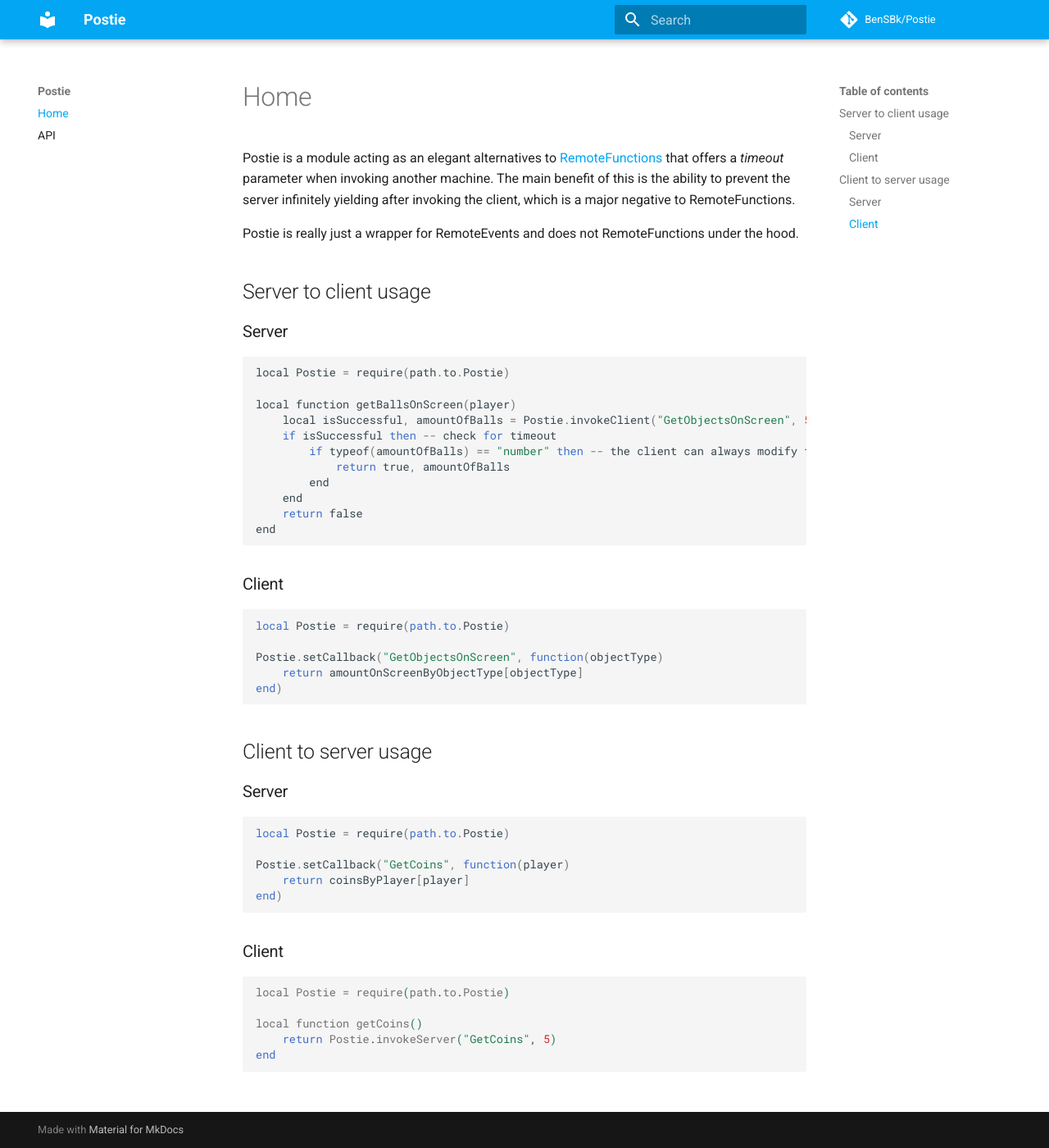
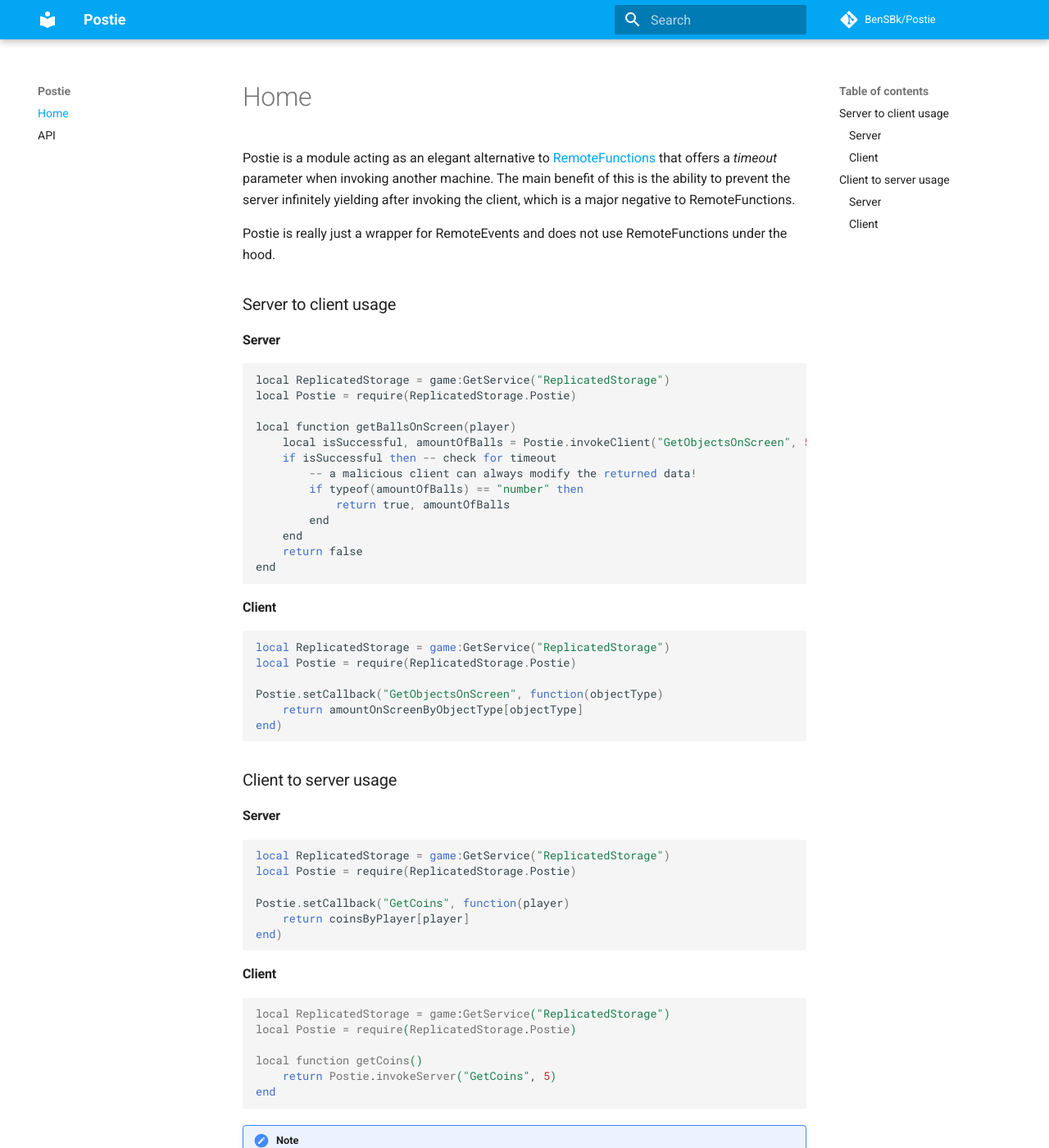
Before and after one commit to sheepish12/Postie, an MkDocs documentation site: the page built from docs/index.md, in a window 1280 px wide and 1400 px high. Shown: the whole window at 82% size. Built offline with MkDocs 1.6.1 and Material for MkDocs 9.7.7, drawn with Linux system fonts in a browser that asks for light colours; comment, search, counter and statistics services are not loaded; some of the changed text lies outside the part shown.

Commit message:
Update index.md

````diff
--- a/docs/index.md
+++ b/docs/index.md
@@ -1,17 +1,19 @@
-Postie is a module acting as an elegant alternatives to [RemoteFunctions](https://developer.roblox.com/en-us/api-reference/class/RemoteFunction) that offers a *timeout* parameter when invoking another machine. The main benefit of this is the ability to prevent the server infinitely yielding after invoking the client, which is a major negative to RemoteFunctions.
+Postie is a module acting as an elegant alternative to [RemoteFunctions](https://developer.roblox.com/en-us/api-reference/class/RemoteFunction) that offers a *timeout* parameter when invoking another machine. The main benefit of this is the ability to prevent the server infinitely yielding after invoking the client, which is a major negative to RemoteFunctions.
 
-Postie is really just a wrapper for RemoteEvents and does not RemoteFunctions under the hood.
+Postie is really just a wrapper for RemoteEvents and does not use RemoteFunctions under the hood.
 
-## Server to client usage
+### Server to client usage
 
-### Server
+#### Server
 ```
-local Postie = require(path.to.Postie)
+local ReplicatedStorage = game:GetService("ReplicatedStorage")
+local Postie = require(ReplicatedStorage.Postie)
 
 local function getBallsOnScreen(player)
 	local isSuccessful, amountOfBalls = Postie.invokeClient("GetObjectsOnScreen", 5, player, "Balls")
 	if isSuccessful then -- check for timeout
-		if typeof(amountOfBalls) == "number" then -- the client can always modify the returned data!
+		-- a malicious client can always modify the returned data!
+		if typeof(amountOfBalls) == "number" then
 			return true, amountOfBalls
 		end
 	end
@@ -19,31 +21,37 @@
 end
 ```
 
-### Client
+#### Client
 ```
-local Postie = require(path.to.Postie)
+local ReplicatedStorage = game:GetService("ReplicatedStorage")
+local Postie = require(ReplicatedStorage.Postie)
 
 Postie.setCallback("GetObjectsOnScreen", function(objectType)
 	return amountOnScreenByObjectType[objectType]
 end)
 ```
 
-## Client to server usage
+### Client to server usage
 
-### Server
+#### Server
 ```
-local Postie = require(path.to.Postie)
+local ReplicatedStorage = game:GetService("ReplicatedStorage")
+local Postie = require(ReplicatedStorage.Postie)
 
 Postie.setCallback("GetCoins", function(player)
 	return coinsByPlayer[player]
 end)
 ```
 
-### Client
+#### Client
 ```
-local Postie = require(path.to.Postie)
+local ReplicatedStorage = game:GetService("ReplicatedStorage")
+local Postie = require(ReplicatedStorage.Postie)
 
 local function getCoins()
 	return Postie.invokeServer("GetCoins", 5)
 end
 ```
+
+!!! note
+	Postie provides no advantages over RemoteFunctions when requesting data from client to server.
````
